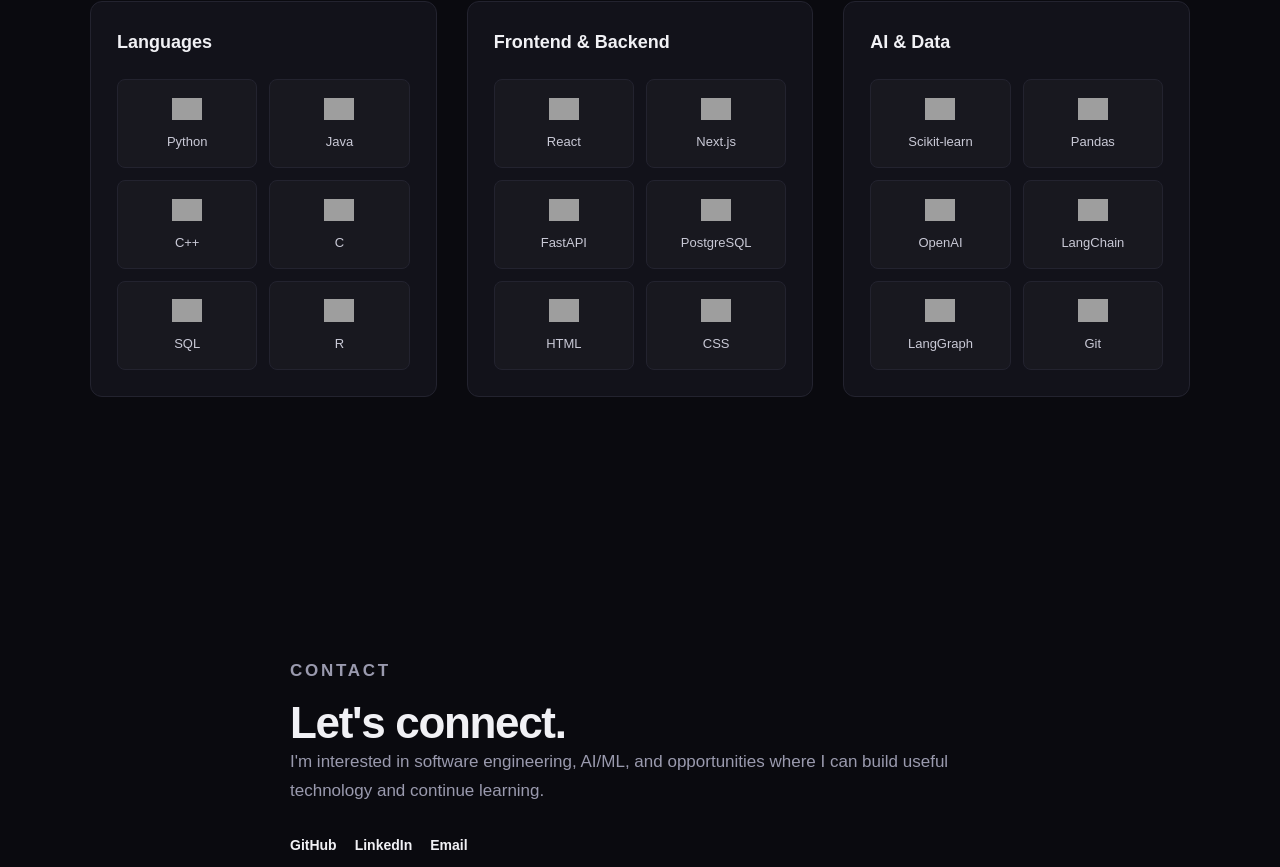
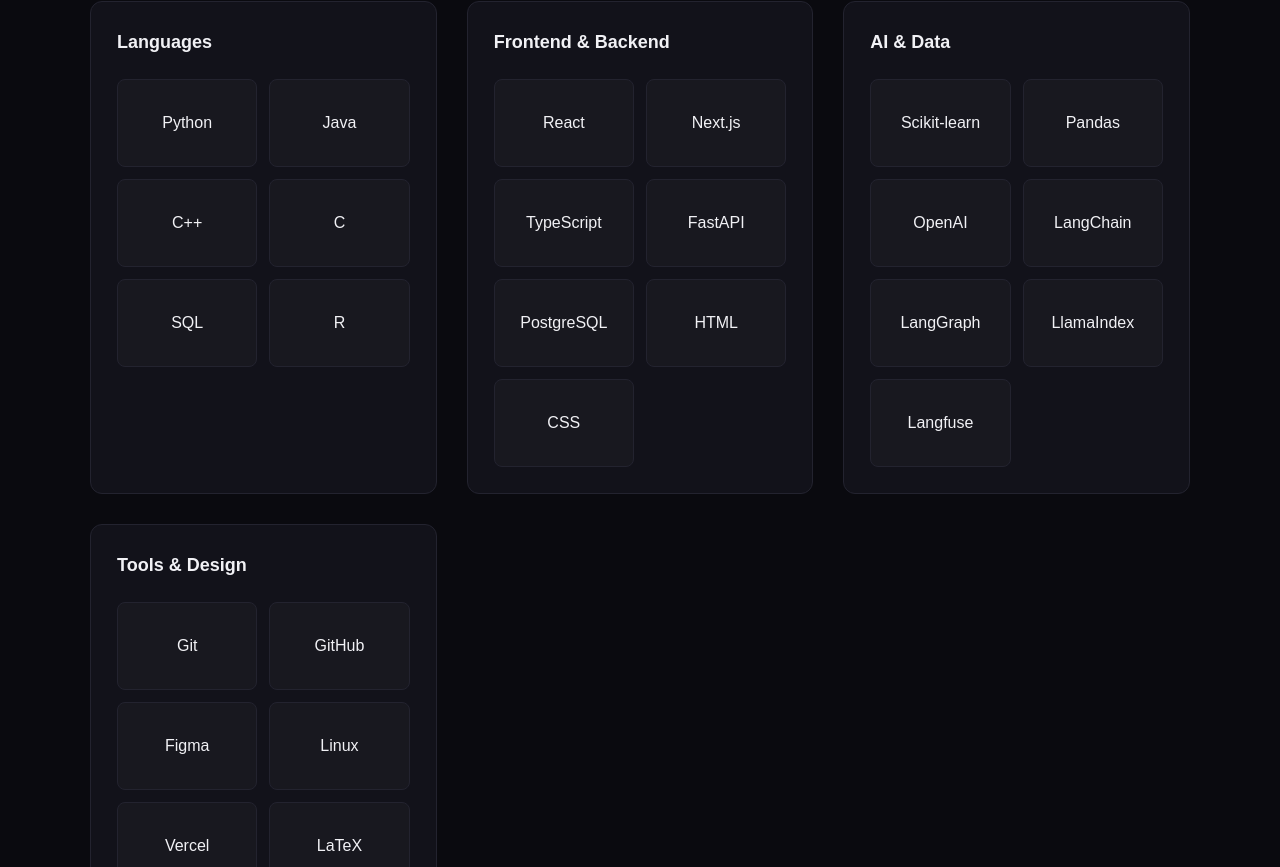
Before and after one commit to riyav-star/portfolio, a Next.js app in the folder portfolio/: page / in a window 1280 px wide. Shown: the part 4693-5560 px from the top of the page. Built offline with nearby package versions, Linux system fonts and the light colour scheme; grey boxes are pictures that could not be loaded.

Commit message:
Update Skills.tsx

```diff
--- a/portfolio/src/app/components/Skills.tsx
+++ b/portfolio/src/app/components/Skills.tsx
@@ -2,88 +2,48 @@
   {
     title: "Languages",
     skills: [
-      {
-        name: "Python",
-        icon: "https://cdn.simpleicons.org/python",
-      },
-      {
-        name: "Java",
-        icon: "https://cdn.simpleicons.org/openjdk",
-      },
-      {
-        name: "C++",
-        icon: "https://cdn.simpleicons.org/cplusplus",
-      },
-      {
-        name: "C",
-        icon: "https://cdn.simpleicons.org/c",
-      },
-      {
-        name: "SQL",
-        icon: "https://cdn.simpleicons.org/mysql",
-      },
-      {
-        name: "R",
-        icon: "https://cdn.simpleicons.org/r",
-      },
+      "Python",
+      "Java",
+      "C++",
+      "C",
+      "SQL",
+      "R",
     ],
   },
   {
     title: "Frontend & Backend",
     skills: [
-      {
-        name: "React",
-        icon: "https://cdn.simpleicons.org/react",
-      },
-      {
-        name: "Next.js",
-        icon: "https://cdn.simpleicons.org/nextdotjs",
-      },
-      {
-        name: "FastAPI",
-        icon: "https://cdn.simpleicons.org/fastapi",
-      },
-      {
-        name: "PostgreSQL",
-        icon: "https://cdn.simpleicons.org/postgresql",
-      },
-      {
-        name: "HTML",
-        icon: "https://cdn.simpleicons.org/html5",
-      },
-      {
-        name: "CSS",
-        icon: "https://cdn.simpleicons.org/css",
-      },
+      "React",
+      "Next.js",
+      "TypeScript",
+      "FastAPI",
+      "PostgreSQL",
+      "HTML",
+      "CSS",
     ],
   },
   {
     title: "AI & Data",
     skills: [
-      {
-        name: "Scikit-learn",
-        icon: "https://cdn.simpleicons.org/scikitlearn",
-      },
-      {
-        name: "Pandas",
-        icon: "https://cdn.simpleicons.org/pandas",
-      },
-      {
-        name: "OpenAI",
-        icon: "https://cdn.simpleicons.org/openai",
-      },
-      {
-        name: "LangChain",
-        icon: "https://cdn.simpleicons.org/langchain",
-      },
-      {
-        name: "LangGraph",
-        icon: "https://cdn.simpleicons.org/langgraph",
-      },
-      {
-        name: "Git",
-        icon: "https://cdn.simpleicons.org/git",
-      },
+      "Scikit-learn",
+      "Pandas",
+      "OpenAI",
+      "LangChain",
+      "LangGraph",
+      "LlamaIndex",
+      "Langfuse",
+    ],
+  },
+  {
+    title: "Tools & Design",
+    skills: [
+      "Git",
+      "GitHub",
+      "Figma",
+      "Linux",
+      "Vercel",
+      "LaTeX",
+      "MATLAB",
     ],
   },
 ];
@@ -103,14 +63,9 @@
 
               <div className="skill-list">
                 {group.skills.map((skill) => (
-                  <div className="skill-item" key={skill.name}>
-                    <img
-                      src={skill.icon}
-                      alt={`${skill.name} logo`}
-                      className="skill-icon"
-                    />
-                    <span>{skill.name}</span>
-                  </div>
+                  <span className="skill-item" key={skill}>
+                    {skill}
+                  </span>
                 ))}
               </div>
             </div>
```
